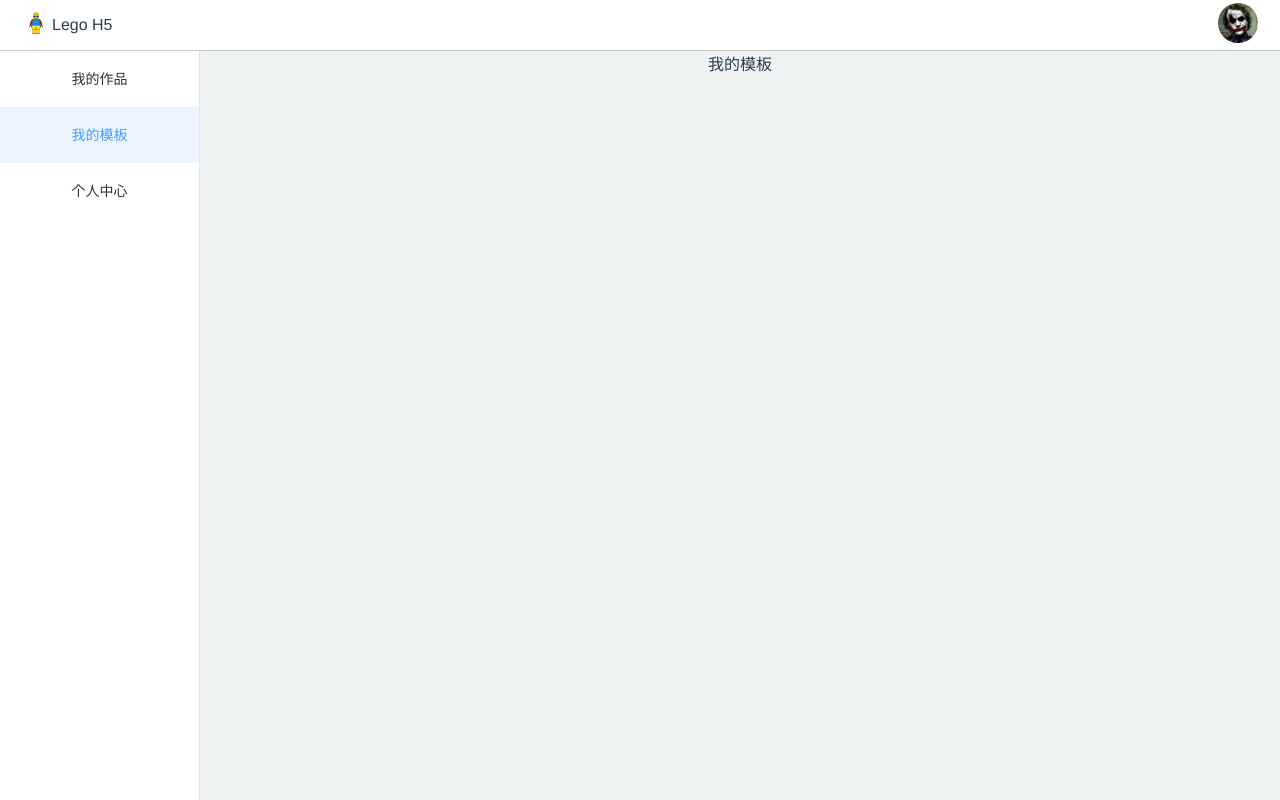
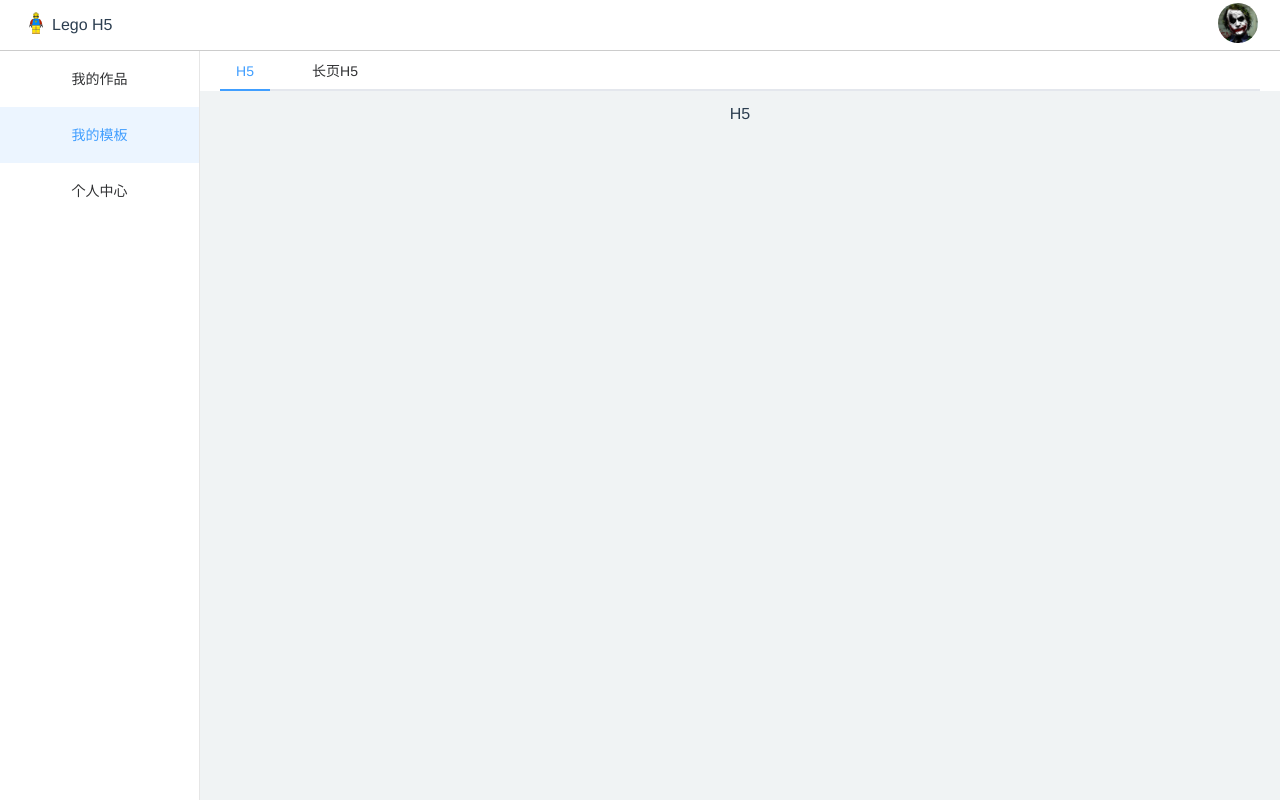
Before and after one commit to MagicHacker/Lego-H5, a Vue app: page /#/mainPage/worksPage in a window 1280 px wide. Both pictures are taken after a click on the item "我的模板". Built offline with nearby package versions, Linux system fonts and the light colour scheme.

Commit message:
feat: 模板页引入tab组件

```diff
--- a/src/components/tabs-page/index.vue
+++ b/src/components/tabs-page/index.vue
@@ -1,7 +1,11 @@
 <template>
   <el-tabs v-model="activeTab" @tab-click="changeTab">
-    <el-tab-pane label="H5" name="1">H5</el-tab-pane>
-    <el-tab-pane label="长页H5" name="2">长页H5</el-tab-pane>
+    <el-tab-pane name="1">
+      <div slot="label" class="tabs-item">H5</div>H5
+    </el-tab-pane>
+    <el-tab-pane label="长页H5" name="2">
+      <div slot="label" class="tabs-item">长页H5</div>长页H5
+    </el-tab-pane>
   </el-tabs>
 </template>
 <script lang="ts">
@@ -21,5 +25,9 @@ export default class TabsPage extends Vue {
 <style lang="less" scoped>
 /deep/ .el-tabs__header {
   background-color: #fff;
+  padding: 0px 20px;
+}
+.tabs-item {
+  width: 50px;
 }
 </style>
--- a/src/views/template-page/index.vue
+++ b/src/views/template-page/index.vue
@@ -1,12 +1,20 @@
 <template>
-  <div class="template-page-wrap">我的模板</div>
+  <div class="template-page-wrap">
+    <tabs-page></tabs-page>
+  </div>
 </template>
 <script lang="ts">
-import Vue from "vue";
-export default Vue.extend({});
+import tabsPage from "../../components/tabs-page/index.vue";
+import { Component, Vue } from "vue-property-decorator";
+@Component({
+  components: {
+    tabsPage
+  }
+})
+export default class TemplatePage extends Vue {}
 </script>
 <style lang="less" scoped>
 .template-page-wrap {
-  background-color: #f0f3f4;
+  overflow: hidden;
 }
 </style>
```
